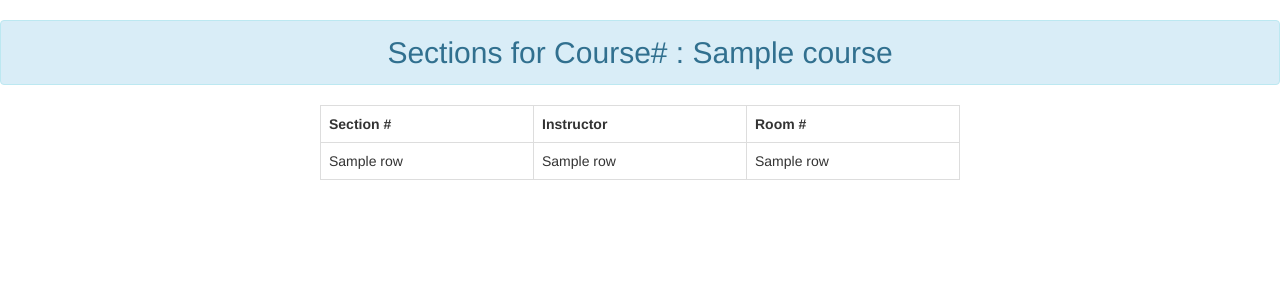
After one commit to CoderKn1ght/Cloud-Computing, a Flask app: template templates/sections.html in a window 1280 px wide. The commit adds this page. Shown: the top 300 px of the page. Run offline with Flask 2, Linux system fonts and the light colour scheme; the template is opened without the code that fills it: most values are stand-ins (such as "Sample title", 1, 10 or a date in 2020); some libraries are stand-ins or nearby versions.

Commit message:
Added Sections Page and updated main.py

```diff
--- a/main.py
+++ b/main.py
@@ -7,12 +7,19 @@ app.secret_key = "Secret"
 connection = pypyodbc.connect("Driver={ODBC Driver 13 for SQL Server};Server=tcp:cloudtestdb.database.windows.net,1433;Database=cloudtest;Uid=shashank@cloudtestdb;Pwd=Cloud@6331;")
 cursor = connection.cursor()
 
+
 @app.route('/')
 def hello_world():
   results = cursor.execute("Select Course# from classes group by Course#")
   courses = [row[0] for row in results]
   return render_template('index.html',courses=courses);
 
+@app.route('/get_sections', methods=['GET', 'POST'])
+def get_sections():
+  course = request.form['Course#']
+  results = cursor.execute("Select * from classes where Course#="+course)
+  return render_template('sections.html',results=results,course=course)
+
 
 if __name__ == '__main__':
   app.run(debug=True)
--- a/templates/index.html
+++ b/templates/index.html
@@ -5,7 +5,6 @@
         <link rel="stylesheet" href="https://maxcdn.bootstrapcdn.com/bootstrap/3.3.7/css/bootstrap.min.css">
         <script src="https://ajax.googleapis.com/ajax/libs/jquery/3.3.1/jquery.min.js"></script>
         <script src="https://maxcdn.bootstrapcdn.com/bootstrap/3.3.7/js/bootstrap.min.js"></script>
-        <script src="https://d3js.org/d3.v3.min.js"  charset="utf-8"></script>
     </head>
     <body>
         <div class="container">
--- /dev/null
+++ b/templates/sections.html
@@ -0,0 +1,30 @@
+<!DOCTYPE html>
+<html lang="en">
+<head>
+    <meta charset="UTF-8">
+    <title>Sections</title>
+    <link rel="stylesheet" href="https://maxcdn.bootstrapcdn.com/bootstrap/3.3.7/css/bootstrap.min.css">
+        <script src="https://ajax.googleapis.com/ajax/libs/jquery/3.3.1/jquery.min.js"></script>
+        <script src="https://maxcdn.bootstrapcdn.com/bootstrap/3.3.7/js/bootstrap.min.js"></script>
+</head>
+<body>
+    <center>
+        <h2 class="alert alert-info">Sections for Course# : {{course}}</h2>
+        <table style="max-width:50%" class="table table-bordered">
+            <tr>
+                <th>Section #</th>
+                <th>Instructor</th>
+                <th>Room #</th>
+            </tr>
+
+            {% for row in results %}
+                <tr>
+                    <td>{{row[1]}}</td>
+                    <td>{{row[2]}}</td>
+                    <td>{{row[3]}}</td>
+                </tr>
+            {% endfor %}
+        </table>
+    </center>
+</body>
+</html>
```
